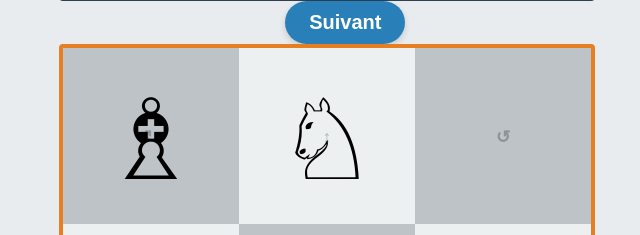
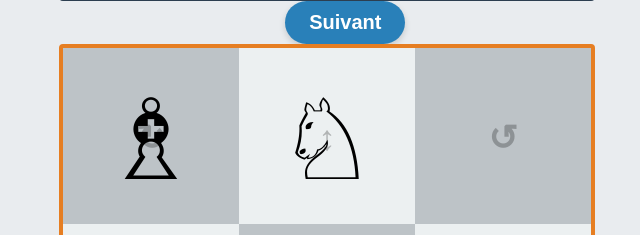
Before and after one commit to ramiro1000fuegos/chesspuzzle, a plain HTML site: page v4.html in a window 1280 px wide. Both pictures are taken after a click on the button "Trouvé !". Shown: the part 565-800 px from the top of the page, 313-953 px from the left. Drawn offline with Linux system fonts and the light colour scheme.

Commit message:
Update v4.html

```diff
--- a/v4.html
+++ b/v4.html
@@ -67,14 +67,14 @@
 
         #source-board .cell:nth-child(even) { background-color: #ecf0f1; }
         #source-board .cell:nth-child(odd)  { background-color: #bdc3c7; }
-        #target-board  .cell:nth-child(even) { background-color: #ecf0f1; }
-        #target-board  .cell:nth-child(odd)  { background-color: #bdc3c7; }
+        #target-board .cell:nth-child(even) { background-color: #ecf0f1; }
+        #target-board .cell:nth-child(odd)  { background-color: #bdc3c7; }
 
         /* Hint overlay sur les cases target (visible seulement quand actif) */
         #target-board.active .cell::after {
             content: attr(data-hint);
             position: absolute;
-            font-size: min(3vw, 2.2vh);
+            font-size: min(6vw, 4.4vh);
             color: rgba(0,0,0,0.25);
             font-weight: bold;
             pointer-events: none;
```
